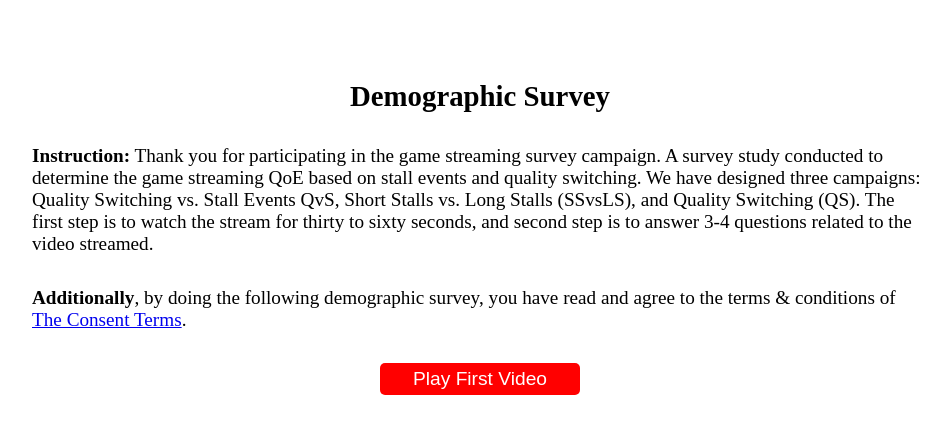
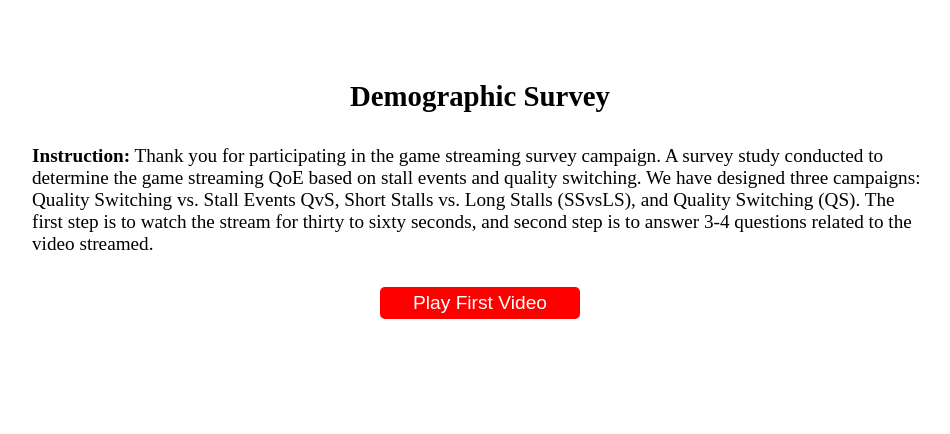
Before and after one commit to Reza12121/Indexddb, a website with bundled scripts: page Quality-Switching/index.html in a window 1280 px wide. Shown: the whole page, without its empty margins (160-1110 px from the left). Built offline with nearby package versions, Linux system fonts and the light colour scheme; no server answers.

Commit message:
Update index.html

```diff
--- a/Quality-Switching/index.html
+++ b/Quality-Switching/index.html
@@ -24,10 +24,6 @@
         three campaigns: Quality Switching vs. Stall Events QvS, Short Stalls vs. Long Stalls (SSvsLS), and Quality
         Switching (QS). The first step is to watch the stream for thirty to sixty seconds, and second step is to answer 3-4 questions related
         to the video streamed.
-      </p>
-      <p>
-        <b>Additionally</b>, by doing the following demographic survey, you have read and agree to the terms &
-        conditions of <a href="https://reza12121.github.io/Indexddb/terms.html" target="_blank">The Consent Terms</a>.
       </p>
       <form></form>
     </article>
```
